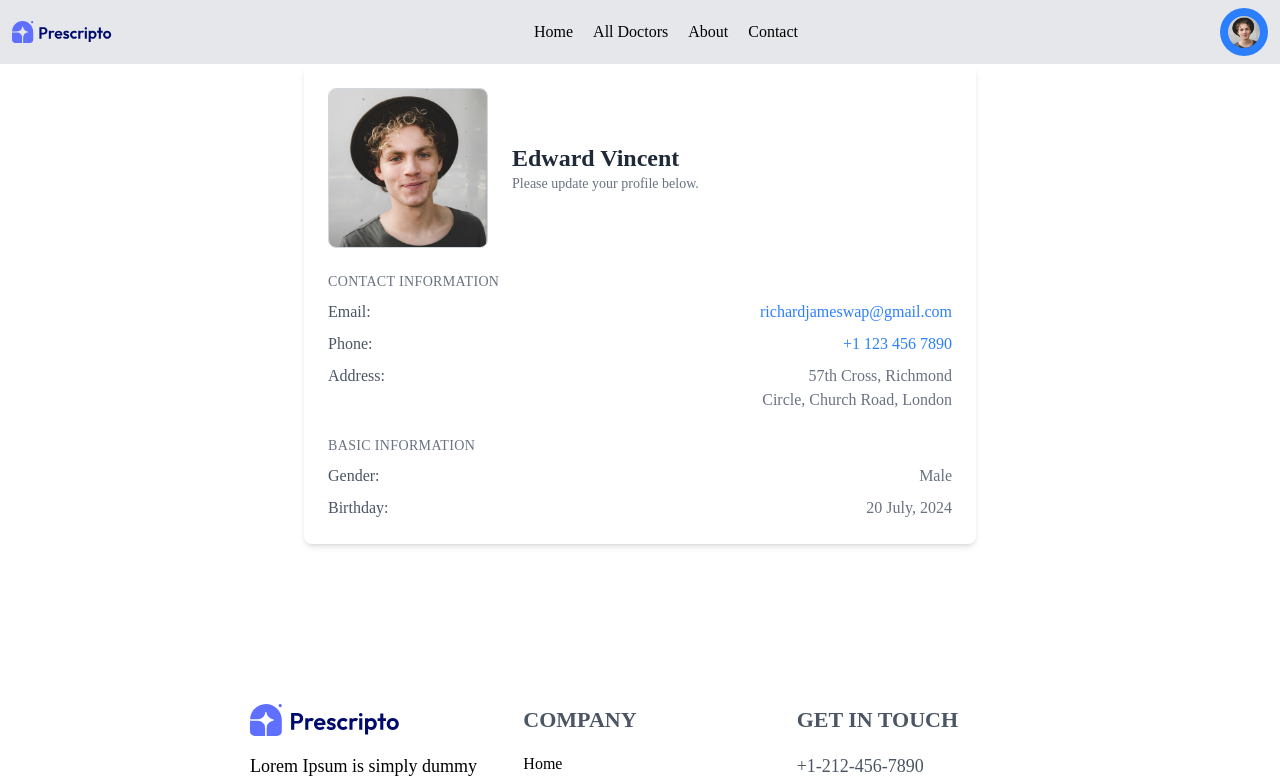
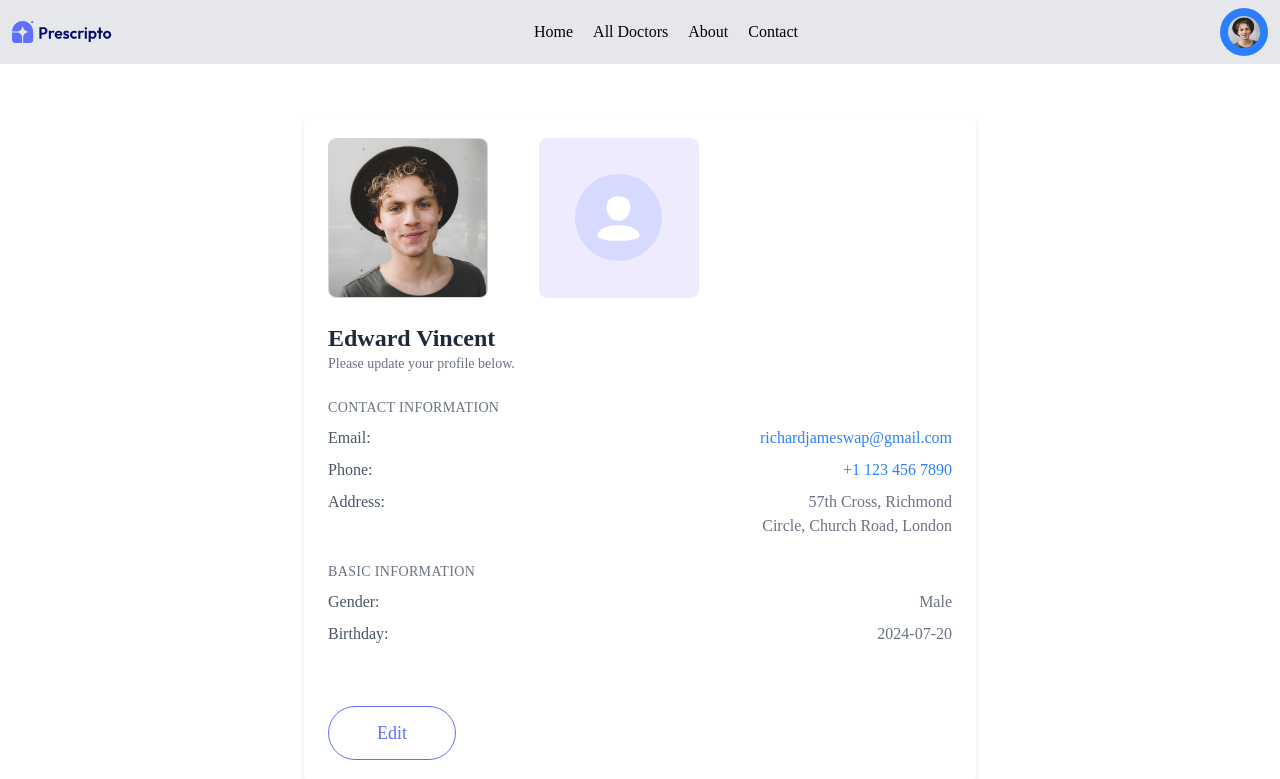
Before and after one commit to Srikanthbolle/doctor_appointment, a Next.js app: page /MyProfile in a window 1280 px wide. Shown: the top 779 px of the page. Built offline with nearby package versions, Linux system fonts and the light colour scheme.

Commit message:
create appointment patient page

```diff
--- a/src/app/MyAppointments/page.tsx
+++ b/src/app/MyAppointments/page.tsx
@@ -1,12 +1,60 @@
-'use client'
+'use client';
 
+import { useContext } from 'react';
+import { AppContext } from '../../../context/AppContext';
+import Image from 'next/image';
 
-export default function MyAppointments({docInfo}:any) {
-  console.log('doc',docInfo)
+export default function MyAppointments({userData}:any) {
+  const { doctors } = useContext(AppContext);
 
   return (
-    <div>
-      <h1 className="font-medium text-[24px]">My appointments</h1>
+    <div className="p-6">
+      <h1 className="font-medium text-[24px] mb-6">My Appointments</h1>
+
+      <div className="space-y-6">
+        {doctors.slice(0, 2).map((item, index) => (
+          <div
+            key={index}
+            className="flex justify-between items-center border-t border-b border-gray-200 py-6"
+          >
+            {/* Left: Doctor Image */}
+            <div className="flex-shrink-0 bg-[#EAEFFF]">
+              <Image
+                src={item.image}
+                alt="Doctor"
+                width={100}
+                height={300}
+                className="rounded-md object-cover"
+              />
+            </div>
+
+            {/* Center: Doctor Info */}
+            <div className="flex-1 px-6">
+              <p className="text-lg font-semibold text-gray-800">{item.name}</p>
+              <p className="text-sm text-gray-600 mb-2">{item.speciality}</p>
+              <p className="text-sm text-gray-500 font-medium">Address:</p>
+              <p className="text-sm text-gray-500">
+                {item.address.line1}
+                <br />
+                {item.address.line2}
+              </p>
+              <p className="text-sm text-gray-500 mt-2">
+                <span className="font-medium">Date & Time:</span> 25, July, 2024 | 8:30 PM
+              </p>
+            </div>
+
+            {/* Right: Buttons */}
+            <div className="flex flex-col gap-3">
+              <button className="border border-blue-600 hover:bg-[#5F6FFF] hover:text-white text-blue-600 rounded px-4 py-1 transition">
+                Pay Online
+              </button>
+              <button className="border border-gray-400 text-gray-700 rounded px-4 py-1 transition hover:bg-red-500 hover:text-white">
+                Cancel appointment
+              </button>
+            </div>
+          </div>
+        ))}
+      </div>
     </div>
-  )
+  );
 }
--- a/src/app/MyProfile/page.tsx
+++ b/src/app/MyProfile/page.tsx
@@ -1,32 +1,85 @@
-'use client'
-import { useState } from "react";
+'use client';
+import { useState } from 'react';
 
 export default function MyProfile() {
+  const [isEdit, setIsEdit] = useState(false);
+
   const [userData, setUserData] = useState({
-    name: "Edward Vincent",
-    image: "/assets/profile_pic.png",
-    email: "richardjameswap@gmail.com",
-    phone: "+1 123 456 7890",
+    name: 'Edward Vincent',
+    image: '/assets/profile_pic.png',
+    email: 'richardjameswap@gmail.com',
+    phone: '+1 123 456 7890',
     address: {
-      line1: "57th Cross, Richmond",
-      line2: "Circle, Church Road, London",
+      line1: '57th Cross, Richmond',
+      line2: 'Circle, Church Road, London',
     },
-    gender: "Male",
-    birthday: "20 July, 2024",
+    gender: 'Male',
+    birthday: '2024-07-20', // ISO format for input[type="date"]
   });
 
+  const handleChange = (field: string, value: any) => {
+    setUserData(prev => ({
+      ...prev,
+      [field]: value,
+    }));
+  };
+
+  const handleAddressChange = (line: 'line1' | 'line2', value: string) => {
+    setUserData(prev => ({
+      ...prev,
+      address: {
+        ...prev.address,
+        [line]: value,
+      },
+    }));
+  };
+
+  const inputClass = 'border border-gray-300 rounded px-2 py-1 text-gray-700';
+
   return (
-    <div className="max-w-2xl mx-auto p-6 bg-white rounded-lg shadow-md">
-      {/* Profile Header */}
-      <div className="flex items-center gap-6 mb-6">
+    <div className="max-w-2xl mx-auto p-6 bg-white rounded-lg shadow-md mt-[50px]">
+      {/* Header */}
+      <div className="flex gap-6">
+        <div className="flex flex-col justify-start items-start gap-6 mb-6">
           <img
             src={userData.image}
             alt="Profile"
             className="w-40 h-40 object-cover rounded-lg border border-gray-300"
           />
           <div>
-          <h1 className="text-2xl font-semibold text-gray-800">{userData.name}</h1>
+            {isEdit ? (
+              <input
+                value={userData.name}
+                onChange={e => handleChange('name', e.target.value)}
+                className={`${inputClass} text-2xl font-semibold`}
+              />
+            ) : (
+              <h1 className="text-2xl font-semibold text-gray-800">
+                {userData.name}
+              </h1>
+            )}
             <p className="text-sm text-gray-500">Please update your profile below.</p>
+          </div>
+        </div>
+
+        {/* Placeholder SVG */}
+        <div>
+          <svg
+            width="160"
+            height="160"
+            viewBox="0 0 160 160"
+            fill="none"
+            xmlns="http://www.w3.org/2000/svg"
+          >
+            <rect width="160" height="160" rx="8" fill="#EFEBFF" />
+            <circle cx="79.5" cy="79.5" r="43.5" fill="#D6DAFF" />
+            <path
+              fillRule="evenodd"
+              clipRule="evenodd"
+              d="M91.4626 69.5237C91.4626 76.6345 86.3323 82.737 79.5007 82.737C72.6638 82.737 67.5388 76.6345 67.5388 69.5215C67.5388 62.413 71.9514 58.2556 79.5007 58.2556C87.05 58.2556 91.4626 62.4108 91.4626 69.5237ZM58.5063 98.6321C59.5297 99.6514 63.937 102.767 79.5007 102.767C95.0644 102.767 99.469 99.6514 100.495 98.6343C100.59 98.5366 100.661 98.4236 100.702 98.3023C100.743 98.1809 100.754 98.0539 100.734 97.9288C100.5 95.9659 98.3898 87.1882 79.5007 87.1882C60.6116 87.1882 58.501 95.9659 58.2644 97.9288C58.2452 98.054 58.2567 98.1812 58.2983 98.3025C58.3399 98.4238 58.4107 98.5345 58.5063 98.6321Z"
+              fill="white"
+            />
+          </svg>
         </div>
       </div>
 
@@ -35,21 +88,55 @@ export default function MyProfile() {
         <h2 className="text-sm text-gray-500 uppercase tracking-wide mb-2">
           Contact Information
         </h2>
+
         <div className="flex justify-between mb-2">
           <span className="text-gray-600">Email:</span>
+          {isEdit ? (
+            <input
+              value={userData.email}
+              onChange={e => handleChange('email', e.target.value)}
+              className={inputClass}
+            />
+          ) : (
             <span className="text-blue-500">{userData.email}</span>
+          )}
         </div>
+
         <div className="flex justify-between mb-2">
           <span className="text-gray-600">Phone:</span>
+          {isEdit ? (
+            <input
+              value={userData.phone}
+              onChange={e => handleChange('phone', e.target.value)}
+              className={inputClass}
+            />
+          ) : (
             <span className="text-blue-500">{userData.phone}</span>
+          )}
         </div>
+
         <div className="flex justify-between">
           <span className="text-gray-600">Address:</span>
+          {isEdit ? (
+            <div className="text-right">
+              <input
+                value={userData.address.line1}
+                onChange={e => handleAddressChange('line1', e.target.value)}
+                className={`${inputClass} block mb-1`}
+              />
+              <input
+                value={userData.address.line2}
+                onChange={e => handleAddressChange('line2', e.target.value)}
+                className={`${inputClass} block`}
+              />
+            </div>
+          ) : (
             <span className="text-gray-500 text-right">
               {userData.address.line1}
               <br />
               {userData.address.line2}
             </span>
+          )}
         </div>
       </div>
 
@@ -58,13 +145,58 @@ export default function MyProfile() {
         <h2 className="text-sm text-gray-500 uppercase tracking-wide mb-2">
           Basic Information
         </h2>
-        <div className="flex justify-between mb-2">
+
+        <div className="flex justify-between mb-2 items-center">
           <span className="text-gray-600">Gender:</span>
+          {isEdit ? (
+            <select
+              value={userData.gender}
+              onChange={e => handleChange('gender', e.target.value)}
+              className={inputClass}
+            >
+              <option>Male</option>
+              <option>Female</option>
+              <option>Other</option>
+            </select>
+          ) : (
             <span className="text-gray-500">{userData.gender}</span>
+          )}
         </div>
-        <div className="flex justify-between">
+
+        <div className="flex justify-between items-center">
           <span className="text-gray-600">Birthday:</span>
+          {isEdit ? (
+            <input
+              type="date"
+              value={userData.birthday}
+              onChange={e => handleChange('birthday', e.target.value)}
+              className={inputClass}
+            />
+          ) : (
             <span className="text-gray-500">{userData.birthday}</span>
+          )}
+        </div>
+
+        {/* Buttons */}
+        <div className="flex gap-2.5 mt-[60px]">
+          {!isEdit ? (
+            <button
+              onClick={() => setIsEdit(true)}
+              className="border border-[#5F6FFF] text-[#5F6FFF] hover:text-white hover:bg-[#5F6FFF] rounded-full font-normal text-[18px] leading-11 px-12 py-1"
+            >
+              Edit
+            </button>
+          ) : (
+            <button
+              onClick={() => {
+                setIsEdit(false);
+                console.log('Saved data:', userData);
+              }}
+              className="border  hover:text-white hover:bg-[#5F6FFF] border-[#5F6FFF] bg-[#5F6FFF] text-white rounded-full font-normal text-[18px] leading-11 px-12 py-1"
+            >
+              Save Information
+            </button>
+          )}
         </div>
       </div>
     </div>
```
Lines whose indentation alone changed are shown as unchanged.
